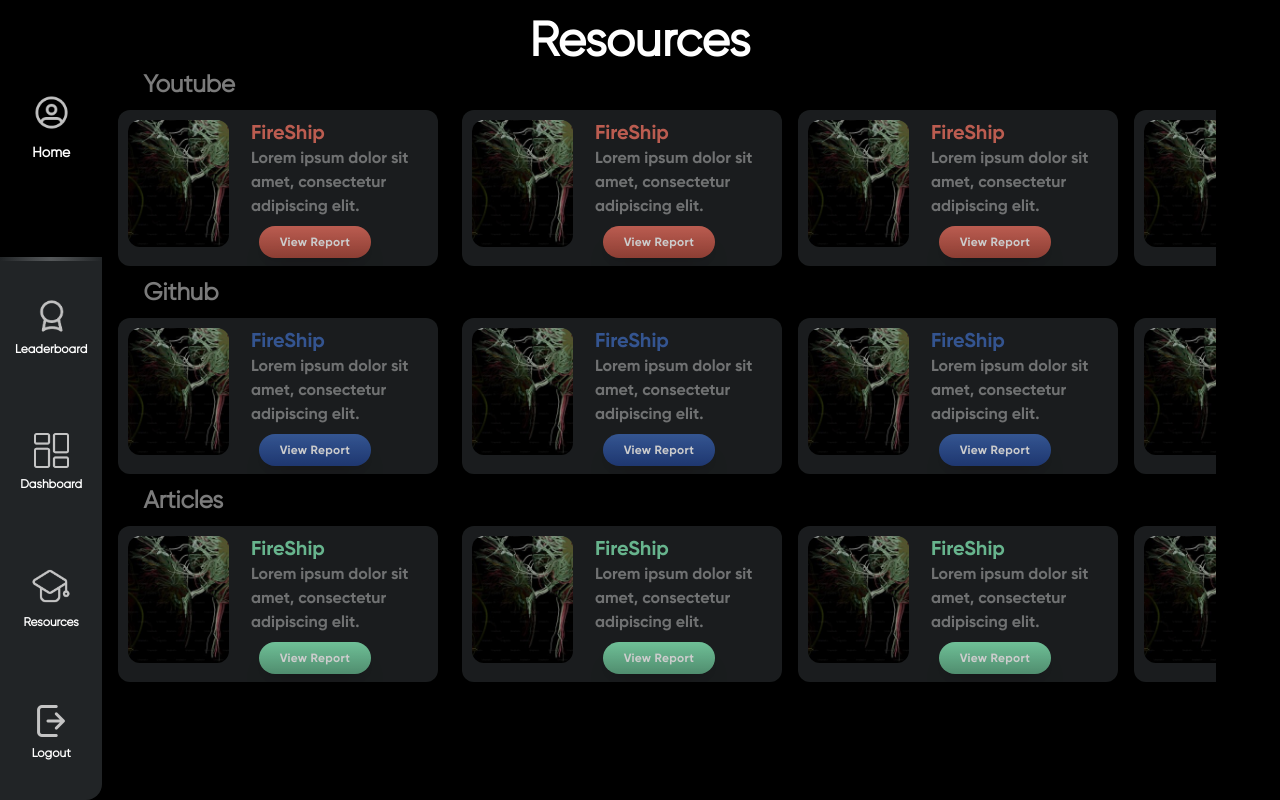
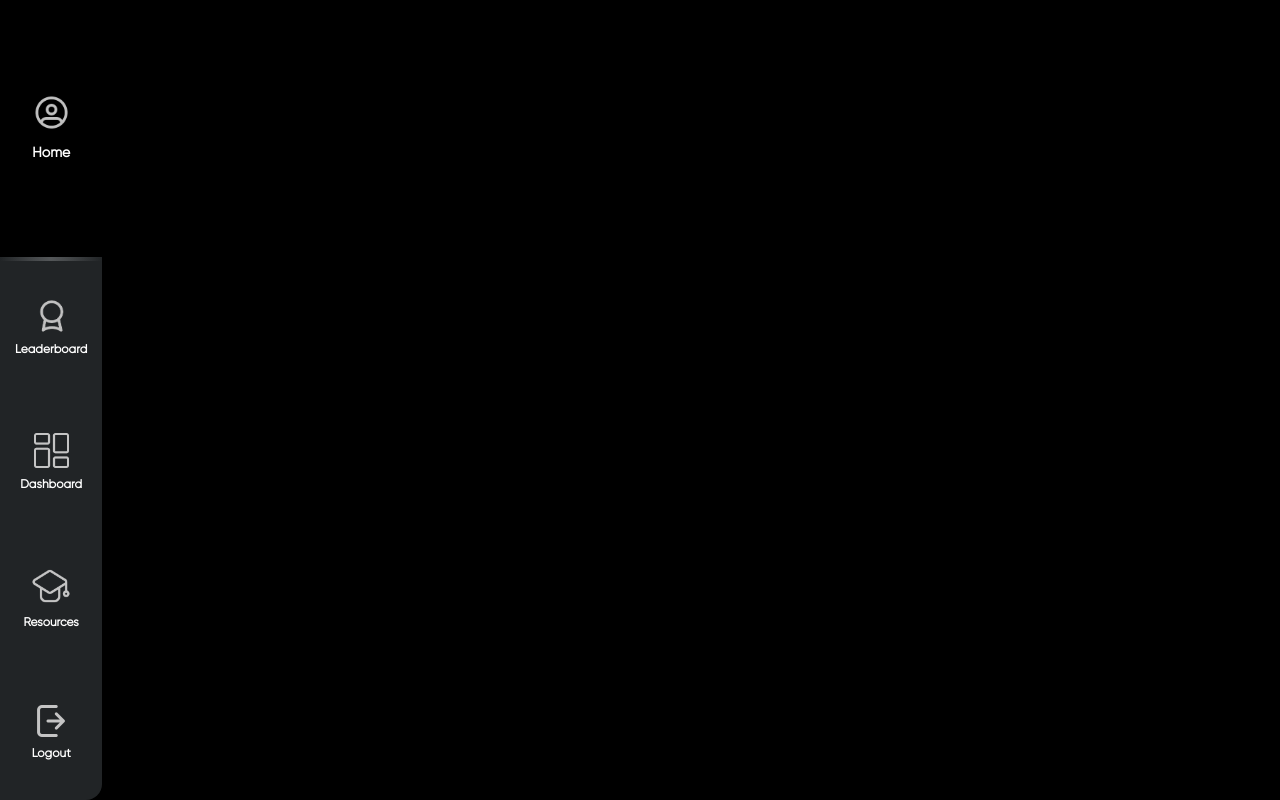
Before and after one commit to Keshav-Aneja/Forkthis-2023-frontend, a Next.js app: page /resources in a window 1280 px wide. Built offline with nearby package versions, Linux system fonts and the light colour scheme; what tailwindcss-gradients would draw is missing.

Commit message:
update: coming soon added

```diff
--- a/src/app/resources/page.tsx
+++ b/src/app/resources/page.tsx
@@ -6,38 +6,7 @@ export default function Resources() {
   return (
     <div className="overflow-x-hidden">
       <Sidebarrr />
-      <div className="flex mb-0 mt-24 justify-center items-center font-gilroyRegular text-5xl font-black lg:mt-4 lg:mb-0">
-        Resources
-      </div>
-      <main className="h-screen md:h-[80%] w-screen overflow-hidden lg:ml-[7%]">
-        <div className="w-screen z-0 flex mt-20 lg:mt-0">
-          {/* <div className="w-[8%] pr-[0.4%] bg-black"></div> */}
-          <div className="flex justify-center w-full overflow-x-scroll pl-0 lg:pl-7 scrollbar-none">
-            <div className="w-screen">
-              <div>
-                <div className="p-1 pl-10 font-gilroyRegular text-2xl font-extrabold text-[#7B7B7B]">
-                  Youtube
-                </div>
-                <Cardbox buttonCol="red" />
-              </div>
-              <div className="w-screen">
-                <div className="p-1 pl-10 font-gilroyRegular text-2xl font-extrabold text-[#7B7B7B]">
-                  Github
-                </div>
-                <Cardbox buttonCol="blue" />
-              </div>
-              <div className="w-screen">
-                <div className="p-1 pl-10 font-gilroyRegular text-2xl font-extrabold text-[#7B7B7B]">
-                  Articles
-                </div>
-                <Cardbox buttonCol="green" />
-              </div>
-              <div className="absolute top-0 right-0 w-[5%] h-screen bg-black"></div>{" "}
-              {/* Add black rectangle */}
-            </div>
-          </div>
-        </div>
-      </main>
+      {/*  */}
     </div>
   );
 }
```
